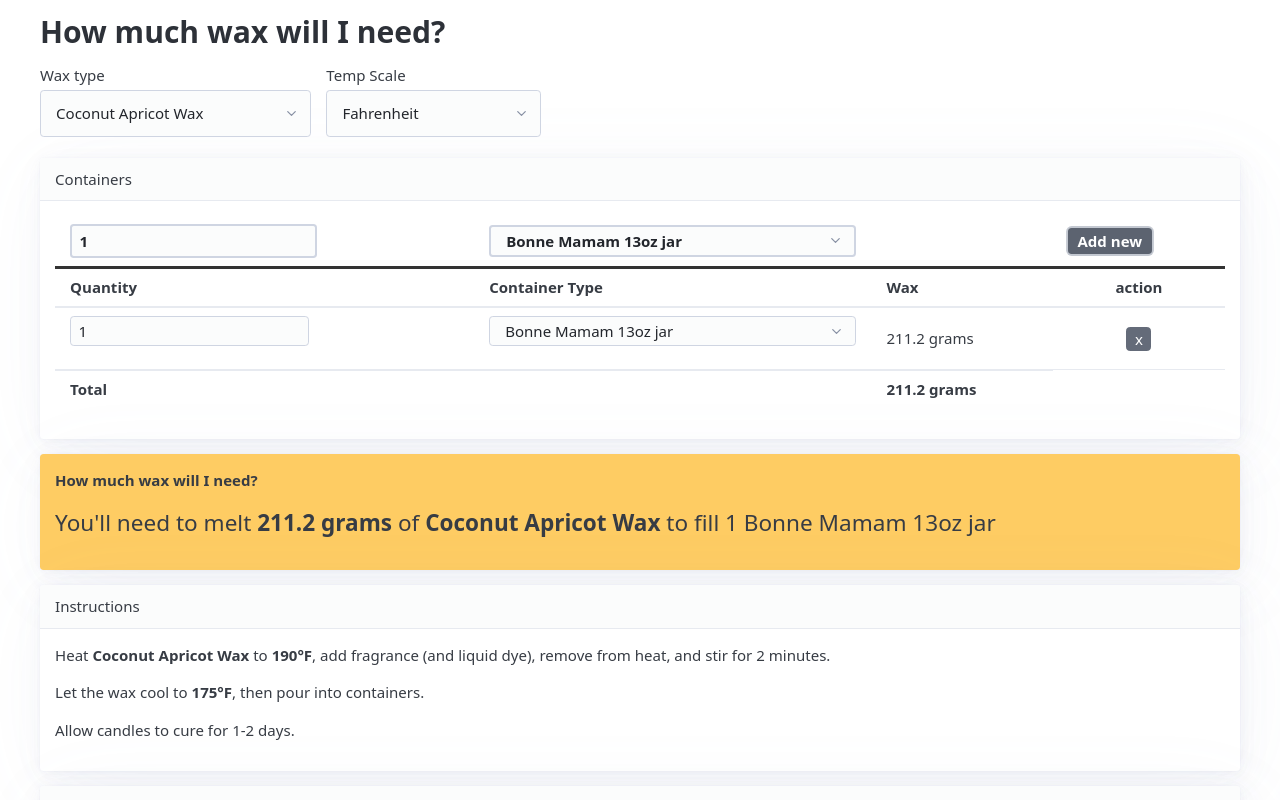
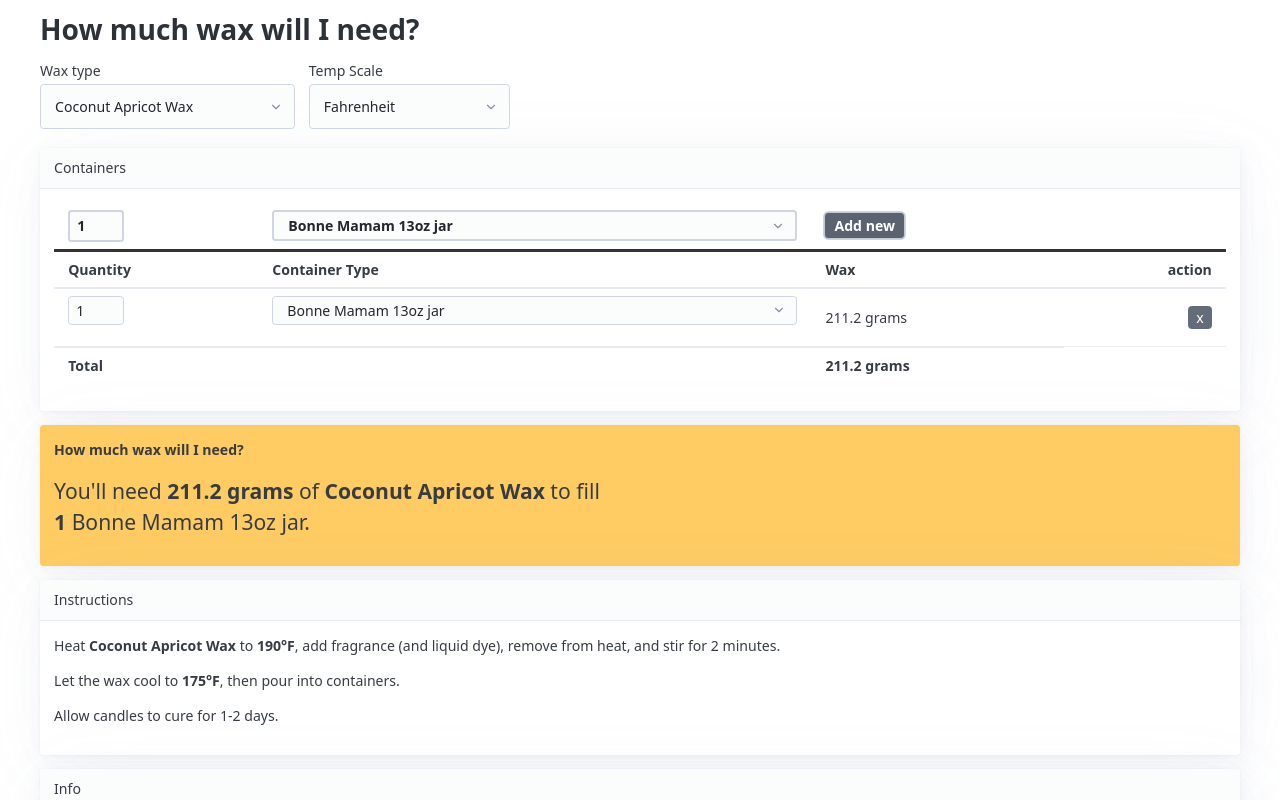
Before and after one commit to tkroo/howmuchwaxwillineed, a SvelteKit app: page / in a window 1280 px wide. Both pictures are taken after a click on the button "Add new". Shown: the top 800 px of the page. Built offline with nearby package versions, Linux system fonts and the light colour scheme.

Commit message:
refactor?

```diff
--- a/package.json
+++ b/package.json
@@ -30,5 +30,8 @@
 		"typescript": "^5.0.0",
 		"typescript-eslint": "^8.20.0",
 		"vite": "^6.0.0"
+	},
+	"dependencies": {
+		"nanoid": "^5.1.2"
 	}
 }
--- a/src/app.html
+++ b/src/app.html
@@ -4,11 +4,6 @@
 		<meta charset="utf-8" />
 		<link rel="icon" href="%sveltekit.assets%/candle-day-light-svgrepo-com.svg" />
 		<meta name="viewport" content="width=device-width, initial-scale=1" />
-
-		<!-- <link rel="stylesheet" href="%sveltekit.assets%/classless/classless.css" /> -->
-		<!-- <link rel="stylesheet" href="%sveltekit.assets%/classless/themes.css" /> -->
-		<!-- <link rel="stylesheet" href="%sveltekit.assets%/simple.css"> -->
-		<!-- <link rel="stylesheet" href="%sveltekit.assets%/pico/pico-main/css/pico.classless.css"> -->
 
 		<link rel="stylesheet" href="%sveltekit.assets%/pico.classless.zinc.min.css">
 		<link rel="stylesheet" href="%sveltekit.assets%/pico-overrides.css">
@@ -17,6 +12,6 @@
 		%sveltekit.head%
 	</head>
 	<body>
-		%sveltekit.body%
+		<div>%sveltekit.body%</div>
 	</body>
 </html>
--- a/src/lib/components/Table.svelte
+++ b/src/lib/components/Table.svelte
@@ -1,14 +1,20 @@
 <script lang="ts">
+  import { nanoid } from 'nanoid';
+  import { containers } from '$lib/containersAndWaxes';
+  import { s, TotalWaxNeeded } from '$lib/sharedState.svelte';
 	import TableRow from "./TableRow.svelte";
-
-  let { containerGroups=$bindable(), containers, groupsTotalWaxGrams, waxType, numberOfContainers=$bindable(), containerType=$bindable() } = $props();
+  let numberOfContainers = $state(1);
+  let containerType = $state(containers[0]);
 </script>
 
 <table>
   <thead>
     <tr class="add-row">
       <td>
-        <input type="number" name="numberOfContainers" id="numberOfContainers" size="2" bind:value={numberOfContainers}>
+        <fieldset>
+          <label for="numberOfContainers"></label>
+          <input type="number" bind:value={numberOfContainers} name="numberOfContainers" id="numberOfContainers">
+        </fieldset>
       </td>
       <td>
         <select bind:value={containerType} name="containerType" id="containerType">
@@ -17,32 +23,31 @@
           {/each}
         </select>
       </td>
-      <td></td>
       <td>
-        <button type="button" class="add-button" onclick={() => containerGroups.push({type:containerType, quantity:numberOfContainers})}>Add new</button>
+        <button type="button" class="add-button" onclick={() => s.groups.push({type:containerType, quantity:numberOfContainers, id: nanoid()})}>Add new</button>
       </td>
     </tr>
     <tr>
       <th>Quantity</th>
       <th>Container Type</th>
       <th>Wax</th>
-      <th style="text-align: center;">action</th>
+      <th style="text-align: right;">action</th>
     </tr>
   </thead>
   <tbody>
 
 
-    {#each containerGroups as containerGroup, i (i)}
-      <TableRow {containers} {containerGroups} {containerGroup} sg={waxType.specificGravity} i={i} />
+    {#each s.groups as containerGroup, i (containerGroup.id)}
+      <TableRow {containerGroup} />
     {/each}
 
   </tbody>
-  {#if containerGroups.length > 0}
+  {#if s.groups.length > 0}
   <tfoot>
     <tr>
       <th scope="row">Total</th>
       <th></th>
-      <th>{groupsTotalWaxGrams} grams</th>
+      <th>{TotalWaxNeeded()} grams</th>
     </tr>
   </tfoot>
   {/if}
@@ -62,13 +67,10 @@
     --pico-form-element-spacing-horizontal: 0.5rem;
   }
   input[type='number'] {
-    width: fit-content;
+    width: 4rem;
     --pico-form-element-spacing-vertical: 0.2rem;
   }
   select {
     --pico-form-element-spacing-vertical: 0.2rem;
   }
-  thead th {
-    /* background-color: #ccc; */
-  }
 </style>
--- a/src/lib/components/TableRow.svelte
+++ b/src/lib/components/TableRow.svelte
@@ -1,5 +1,11 @@
 <script>
-  let { containers, containerGroups=$bindable(), containerGroup=$bindable(), sg, i } = $props();
+  import { containers } from '$lib/containersAndWaxes';
+  import { s } from '$lib/sharedState.svelte';
+  let { containerGroup=$bindable() } = $props();
+
+  function removeRow(id) {
+    s.groups = s.groups.filter(x => x.id != id)
+  }
 
 </script>
 
@@ -13,8 +19,8 @@
       {/each}
     </select>
   </td>
-  <td>{(containerGroup.type.waterGrams * containerGroup.quantity) * sg} grams</td>
-  <td style="text-align: center;"><button class="remove-button" onclick={() => containerGroups.splice(i, 1)}>x</button></td>
+  <td>{(containerGroup.type.waterGrams * containerGroup.quantity) * s.waxType.specificGravity} grams</td>
+  <td style="text-align: right;"><button title="remove" class="remove-button" onclick={() => {removeRow(containerGroup.id)}}>x</button></td>
 </tr>
 
 
@@ -24,7 +30,7 @@
     --pico-form-element-spacing-horizontal: 0.5rem;
   }
   input[type='number'] {
-    width: fit-content;
+    width: 4rem;
     --pico-form-element-spacing-vertical: 0.2rem;
   }
   select {
--- /dev/null
+++ b/src/lib/containersAndWaxes.ts
@@ -0,0 +1,59 @@
+export const containers = [
+  {
+    name: 'Bonne Mamam 13oz jar',
+    waterGrams: 240,
+    diameter: 2.75,
+    wicks: ['LX 16']
+  },
+  {
+    name: 'Opalhouse 15oz jar',
+    waterGrams: 490,
+    diameter: 3.75,
+    wicks: ['CD 2 (double wicked)']
+  },
+  {
+    name: 'Oui yogurt 5oz jar',
+    waterGrams: 128,
+    diameter: 2,
+    wicks: ['small wicks']
+  }
+];
+
+export const waxes = [
+  {
+    name: 'Coconut Apricot Wax',
+    specificGravity: 0.88,
+    meltPoint: {
+      F: '121-131°F',
+      C: '49.4-55.0°C'
+    },
+    pourTemperature: {
+      F: '175°F',
+      C: '79.4°C'
+    },
+    addFragranceTemperature: {
+      F: '190°F',
+      C: '87.8°C'
+    },
+    maxFrangranceLoad: 'up to 15%',
+    cureTime: '1-2 days'
+  },
+  {
+    name: 'Golden 464 Soy Wax',
+    specificGravity: 0.86,
+    meltPoint: {
+      F: '113°F',
+      C: '45.0°C'
+    },
+    pourTemperature: {
+      F: '135°F',
+      C: '57.2°C'
+    },
+    addFragranceTemperature: {
+      F: '185°F',
+      C: '85°C'
+    },
+    maxFrangranceLoad: '6 - 10%',
+    cureTime: '1-2 weeks'
+  }
+];
--- /dev/null
+++ b/src/lib/sharedState.svelte.ts
@@ -0,0 +1,18 @@
+import { waxes } from '$lib/containersAndWaxes';
+
+export const s = $state({
+  groups: [] as { type: any; quantity: number; id: string }[],
+  waxType: waxes[0]
+});
+
+
+export const TotalWaxNeeded = () => {
+  const totalWater = s.groups.reduce((total, currentObject) => {
+    return total + (currentObject.type.waterGrams * currentObject.quantity);
+  }, 0);
+  return totalWater * s.waxType.specificGravity;
+};
+
+// let groupsTotalWaterGrams = $derived.by(() => s.groups.reduce((total, currentObject) => {
+//   return total + (currentObject.type.waterGrams * currentObject.quantity);
+// }, 0));
--- a/src/routes/+layout.svelte
+++ b/src/routes/+layout.svelte
@@ -6,7 +6,7 @@
   <title>How much wax do I need?</title>
 </svelte:head>
 
-<!-- <header><h1>Candle Wax Calculator</h1></header> -->
 <main>
+  <header><h1>How much wax will I need?</h1></header>
   {@render children()}
 </main>
--- a/src/routes/+page.svelte
+++ b/src/routes/+page.svelte
@@ -1,85 +1,13 @@
-<script>
+<script lang="ts">
+  import { waxes } from '$lib/containersAndWaxes';
+  import { s, TotalWaxNeeded } from '$lib/sharedState.svelte';
 	import Table from '$lib/components/Table.svelte';
-
-  const containers = [
-    {
-      name: 'Bonne Mamam 13oz jar',
-      waterGrams: 240,
-      diameter: 2.75,
-      wicks: ['LX 16']
-    },
-    {
-      name: 'Opalhouse 15oz jar',
-      waterGrams: 490,
-      diameter: 3.75,
-      wicks: ['CD 2 (double wicked)']
-    },
-    {
-      name: 'Oui yogurt 5oz jar',
-      waterGrams: 128,
-      diameter: 2,
-      wicks: ['small wicks']
-    }
-  ];
-
-  const waxes = [
-    {
-      name: 'Coconut Apricot Wax',
-      specificGravity: 0.88,
-      meltPoint: {
-        F: '121-131°F',
-        C: '49.4-55.0°C'
-      },
-      pourTemperature: {
-        F: '175°F',
-        C: '79.4°C'
-      },
-      addFragranceTemperature: {
-        F: '190°F',
-        C: '87.8°C'
-      },
-      maxFrangranceLoad: 'up to 15%',
-      cureTime: '1-2 days'
-    },
-    {
-      name: 'Golden 464 Soy Wax',
-      specificGravity: 0.86,
-      meltPoint: {
-        F: '113°F',
-        C: '45.0°C'
-      },
-      pourTemperature: {
-        F: '135°F',
-        C: '57.2°C'
-      },
-      addFragranceTemperature: {
-        F: '185°F',
-        C: '85°C'
-      },
-      maxFrangranceLoad: '6 - 10%',
-      cureTime: '1-2 weeks'
-    }
-  ];
 
   let tempScale = $state('F');
 
-  let containerType = $state(containers[0]);
-  let waxType = $state(waxes[0]);
-  let numberOfContainers = $state(1);
+  let groupNamesList = $derived.by(() => s.groups.map((containerGroup) => ('<strong>'+containerGroup.quantity+'</strong> ' + ' ' + containerGroup.type.name + (containerGroup.quantity > 1 ? 's' : ''))));
 
-  let totalWaterGrams = $derived.by(() => containerType.waterGrams * numberOfContainers);
-
-  let containerGroups = $state([]);
-
-  let groupsTotalWaterGrams = $derived.by(() => containerGroups.reduce((total, currentObject) => {
-    return total + (currentObject.type.waterGrams * currentObject.quantity);
-  }, 0));
-
-  let groupsTotalWaxGrams = $derived.by(() => groupsTotalWaterGrams * waxType.specificGravity);
-
-  let groupNamesList = $derived.by(() => containerGroups.map((containerGroup) => containerGroup.quantity + ' ' +   containerGroup.type.name + (containerGroup.quantity > 1 ? 's' : '')));
-
-  function joinWithAnd(arr) {
+  function joinWithAnd(arr: string[]) {
     if (arr.length <= 1) {
       return arr.join('');
     }
@@ -90,16 +18,15 @@
 
 </script>
 
-{#snippet Notes(w)}
+{#snippet Notes(w: any)}
   <div class="notes">
-    <!-- <p><strong>{w.name}</strong></p> -->
     <p>Heat <strong>{w.name}</strong> to <strong>{w.addFragranceTemperature[tempScale]}</strong>, add fragrance (and liquid dye), remove from heat, and stir for 2 minutes.</p>
     <p>Let the wax cool to <strong>{w.pourTemperature[tempScale]}</strong>, then pour into containers.</p>
     <p>Allow candles to cure for {w.cureTime}.</p>
 </div>
 {/snippet}
 
-{#snippet WaxInfo(w)}
+{#snippet WaxInfo(w: any)}
   <div class="notes">
     <p><strong>{w.name}</strong></p>
     <p>Add frangrance temperature: {w.addFragranceTemperature[tempScale]}</p>
@@ -110,14 +37,11 @@
     <p>Cure time: {w.cureTime}</p>
   </div>
 {/snippet}
-
-<h1>How much wax will I need?</h1>
-
 <form>
     <div class="myrow">
       <div class="mycol">
         <label for="waxType">Wax type
-          <select bind:value={waxType} name="waxType" id="waxType">
+          <select bind:value={s.waxType} name="waxType" id="waxType">
             {#each waxes as wax}
             <option value={wax}>{wax.name}</option>
             {/each}
@@ -133,55 +57,33 @@
         </label>
       </div>
     </div>
-    <!-- <hr> -->
-    <!-- <div class="myrow">
-      <div class="mycol">
-        <label for="numberOfContainers">How many?
-          <input type="number" name="numberOfContainers" id="numberOfContainers" size="2" bind:value={numberOfContainers}>
-        </label>
-      </div>
-
-      <div class="mycol">
-        <label for="containerType">Container type
-          <select bind:value={containerType} name="containerType" id="containerType">
-            {#each containers as container}
-            <option value={container}>{container.name}</option>
-            {/each}
-          </select>
-        </label>
-      </div>
-
-      <div class="mycol">
-        <button type="button" class="add-button" onclick={() => containerGroups.push({type:containerType, quantity:numberOfContainers})}>Add to groups</button>
-      </div>
-    </div> -->
-
 </form>
-<!-- <p><strong>{totalWaterGrams * waxType.specificGravity} grams</strong> of <strong>{waxType.name}</strong> to fill <strong>{numberOfContainers} {containerType.name}{numberOfContainers > 1 ? 's' : ''}</strong>.</p> -->
 
 <section>
   <article>
     <header>Containers</header>
-      <Table {containers} {containerGroups} {waxType} {groupsTotalWaxGrams} {numberOfContainers} {containerType}/>
+    <Table />
   </article>
-    {#if containerGroups.length>0}
+  {#if s.groups.length>0}
     <article class="highlight">
       <p><strong>How much wax will I need?</strong></p>
-      <p class="result">You'll need to melt <strong>{groupsTotalWaxGrams} grams</strong> of <strong>{waxType.name}</strong> to fill {joinWithAnd(groupNamesList)}</p>
+      <p class="result">You'll need <strong>{TotalWaxNeeded()} grams</strong> of <strong>{s.waxType.name}</strong> to fill<br>{@html joinWithAnd(groupNamesList)}.</p>
     </article>
   {/if}
 </section>
 
+<article>
+  <header>Instructions</header>
+  {@render Notes(s.waxType)}
+</article>
+
+<article>
+  <header>Info</header>
+  {@render WaxInfo(s.waxType)}
+</article>
 
 
-<article>
-  <header>Instructions</header>
-  {@render Notes(waxType)}
-</article>
-<article>
-  <header>Info</header>
-  {@render WaxInfo(waxType)}
-</article>
+
 
 <style>
   .myrow {
@@ -197,8 +99,4 @@
   .highlight {
     background-color: #fecc63;
   }
-  .add-button {
-    margin-top: 0.5rem;
-    margin-bottom:0;
-  }
 </style>
--- a/static/pico-overrides.css
+++ b/static/pico-overrides.css
@@ -1,3 +1,9 @@
 :root {
-  --pico-font-size: 94%;
+  --pico-font-size: 88%;
 }
+
+.page-wrapper {
+  margin: 0 auto;
+  /* max-width: 800px; */
+  background-color: pink;
+}
```
Also changed, not shown: static/pico.classless.zinc.min.css, 1 other file (tests, documents, lock files or other folders). Lines whose indentation alone changed are shown as unchanged.
